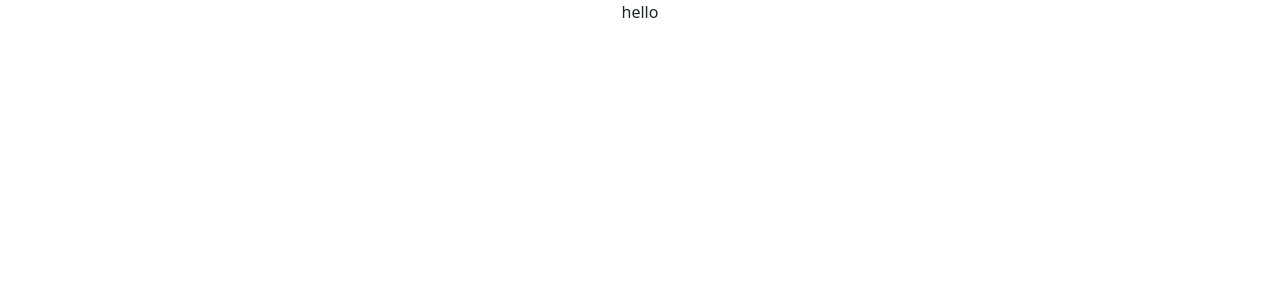
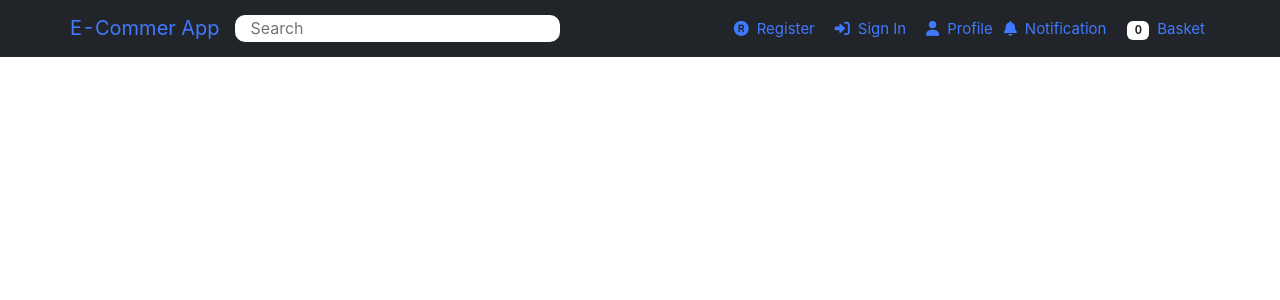
Before and after one commit to halilcancengiz/ecommer, a React (Create React App) app: page / in a window 1280 px wide. Shown: the top 300 px of the page. Built offline with nearby package versions, Linux system fonts and the light colour scheme.

Commit message:
responsive navbar complete

```diff
--- a/public/index.html
+++ b/public/index.html
@@ -10,20 +10,17 @@
       content="Web site created using create-react-app"
     />
     <link rel="apple-touch-icon" href="%PUBLIC_URL%/logo192.png" />
-    <!--
-      manifest.json provides metadata used when your web app is installed on a
-      user's mobile device or desktop. See https://developers.google.com/web/fundamentals/web-app-manifest/
-    -->
+
     <link rel="manifest" href="%PUBLIC_URL%/manifest.json" />
-    <!--
-      Notice the use of %PUBLIC_URL% in the tags above.
-      It will be replaced with the URL of the `public` folder during the build.
-      Only files inside the `public` folder can be referenced from the HTML.
+    <!-- fontawesome -->
+    <link
+      rel="stylesheet"
+      href="https://cdnjs.cloudflare.com/ajax/libs/font-awesome/6.2.0/css/all.min.css"
+      integrity="sha512-xh6O/CkQoPOWDdYTDqeRdPCVd1SpvCA9XXcUnZS2FmJNp1coAFzvtCN9BmamE+4aHK8yyUHUSCcJHgXloTyT2A=="
+      crossorigin="anonymous"
+      referrerpolicy="no-referrer"
+    />
 
-      Unlike "/favicon.ico" or "favicon.ico", "%PUBLIC_URL%/favicon.ico" will
-      work correctly both with client-side routing and a non-root public URL.
-      Learn how to configure a non-root public URL by running `npm run build`.
-    -->
     <title>React App</title>
   </head>
   <body>
--- a/src/App.js
+++ b/src/App.js
@@ -1,9 +1,14 @@
 import './App.css';
+import Navbar from './components/navbar/Navbar';
+import { Routes, Route } from 'react-router-dom';
 
 function App() {
   return (
     <div className="App">
-      hello
+      <Routes>
+        <Route path="/" element={<Navbar />} />
+      </Routes>
+
     </div>
   );
 }
--- /dev/null
+++ b/src/components/navbar/Navbar.js
@@ -0,0 +1,54 @@
+import React from 'react'
+import { NavLink } from 'react-router-dom'
+import "./navbar.css"
+
+const Navbar = () => {
+    return (
+        <nav className="navbar navbar-expand-lg bg-dark">
+            <div className="container p-0">
+                <NavLink className="navbar-brand" to="/">E-Commer App</NavLink>
+                <button className="navbar-toggler shadow-none" type="button" data-bs-toggle="collapse" data-bs-target="#navbarNavAltMarkup" aria-controls="navbarNavAltMarkup" aria-expanded="false" aria-label="Toggle navigation">
+                    <span><i className="fa-solid fa-bars"></i></span>
+                </button>
+                <div className="collapse navbar-collapse" id="navbarNavAltMarkup">
+                    <div className='searchBar d-flex align-items-center col-lg-4'>
+                        <input className='w-100' type="search" placeholder='Search' />
+                    </div>
+                    <div className="navbar-nav p-0 m-0 pe-0  justify-content-between ms-auto p-0">
+                        <NavLink className="navlink my-auto" to="register"><i className="me-2 fa-solid fa-registered"></i>Register</NavLink>
+                        <NavLink className="navlink my-auto" to="login"><i className="me-2 fa-solid fa-right-to-bracket"></i>Sign In</NavLink>
+                        <NavLink className="navlink my-auto" to="profile"><i className="me-2 fa-solid fa-user"></i>Profile</NavLink>
+                        <button><i className="my-auto me-2 fa-solid fa-bell"></i>Notification</button>
+                        <NavLink className="navlink my-auto" to="basket"><span id='basketCount' className="badge bg-white text-dark me-2">0</span>Basket</NavLink>
+                    </div>
+                </div>
+            </div>
+        </nav>
+    )
+}
+
+export default Navbar
+
+
+{/* <div className='searchBar col-lg-4 d-flex align-items-center justify-content-center'>
+                    <input className='w-75' type="search" placeholder='Search' />
+                </div>
+                <div id='navbarSupportedContent' className='navMenu col-lg-6'>
+                    <ul className='list-unstyled d-flex align-items-center justify-content-end h-100'>
+                        <li className='m-3'>
+                            <NavLink className="navlink" to=""><i className="me-2 fa-solid fa-registered"></i>Register</NavLink>
+                        </li>
+                        <li className='m-3'>
+                            <NavLink className="navlink" to=""><i className="me-2 fa-solid fa-right-to-bracket"></i>Sign In</NavLink>
+                        </li>
+                        <li className='m-3'>
+                            <NavLink className="navlink" to="profile"><i className="me-2 fa-solid fa-user"></i>Profile</NavLink>
+                        </li>
+                        <li className='m-3'>
+                            <button to="profile"><i className=" me-2 fa-solid fa-bell"></i>Notification</button>
+                        </li>
+                        <li className='m-3'>
+                            <NavLink className="navlink" to=""><span id='basketCount' className="badge me-2">0</span>Basket</NavLink>
+                        </li>
+                    </ul>
+                </div> */}
--- /dev/null
+++ b/src/components/navbar/navbar.css
@@ -0,0 +1,86 @@
+#basketCount {
+  background-color: #4079ff;
+}
+.searchBar input {
+  outline: none;
+  border: none;
+  border-radius: 10px;
+  font-size: 1rem;
+  padding-left: 15px;
+}
+.navbar-brand {
+  color: #4079ff !important;
+}
+
+.navbar-nav button {
+  background-color: transparent;
+  border: none;
+  color: #4079ff;
+  font-size: 15px;
+}
+.navbar-nav button:hover {
+  color: white;
+}
+.navlink {
+  background-color: transparent;
+  border: none;
+  color: #4079ff;
+  font-size: 15px;
+  margin-left: 15px ;
+  margin-right: 5px ;
+}
+.navlink:hover{
+  color: white;
+}
+.navbar-toggler{
+  border: 1px solid #4079ff!important;
+
+}
+
+.fa-bars{
+  color: #4079ff;
+}
+
+
+@media only screen and (max-width: 300px) {
+  .searchBar{
+    margin-top: 20px;
+  }
+}
+@media only screen and (max-width: 991px) {
+  .navbar-nav button {
+    background-color: transparent !important;
+    border: none !important;
+    color: #4079ff !important;
+    font-size: 20px !important;
+    text-align: start;
+    padding: 10px 0;
+    margin: 0!important;
+  }
+  .navbar-nav button:hover {
+    color: white!important;
+  }
+  .navlink {
+    background-color: transparent !important;
+    border: none !important;
+    color: #4079ff !important;
+    font-size: 20px !important;
+    margin-top: 10px;
+    text-align: start;
+    padding: 10px 0;
+    margin: 0!important;
+  }
+  .navlink:hover{
+    color: white !important;
+  }
+  .navlink i {
+    margin-left: 0;
+  }
+  .navbar-nav button i {
+    margin-left: 0;
+  }
+  .searchBar{
+    width: 100%;
+    margin-top: 20px;
+  }
+}
```
Also changed, not shown: src/components/login/Login.js (added, +9 -0 lines), src/index.js (+5 -3 lines), src/components/basket/Basket.js (added), src/components/register/Register.js (added).
